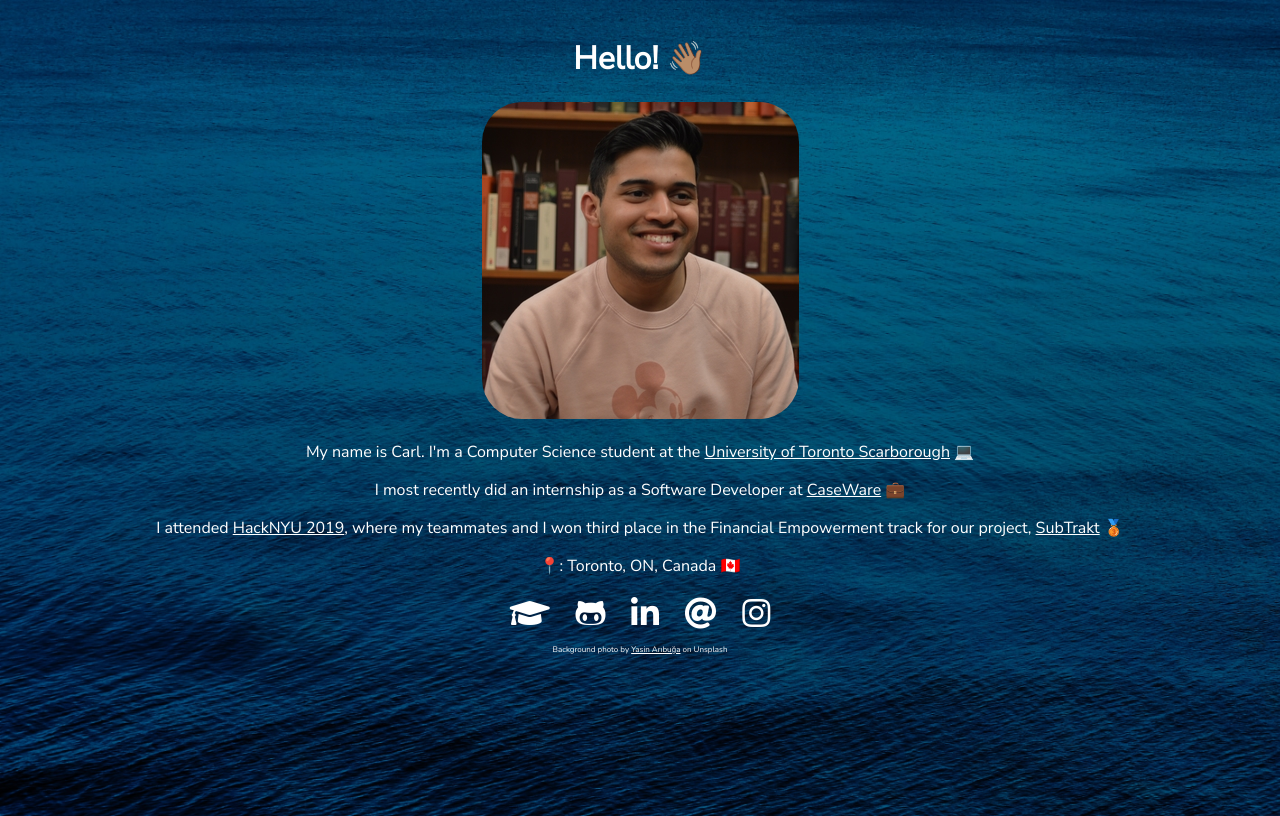
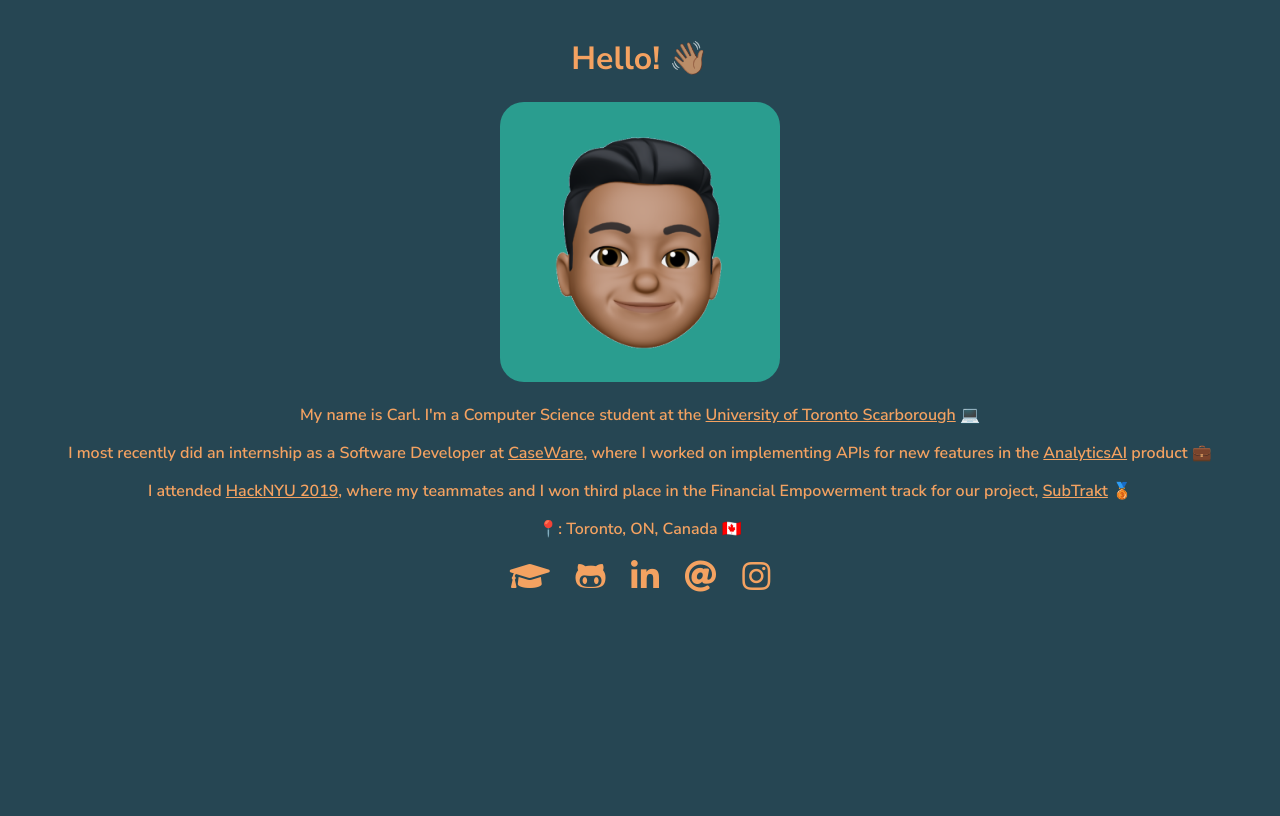
Before and after one commit to carlalvares/carlalvares.github.io, a plain HTML site: page index.html in a window 1280 px wide. Drawn offline with Linux system fonts and the light colour scheme.

Commit message:
Update colour palette, replace profile picture with Memoji

```diff
--- a/css/index.css
+++ b/css/index.css
@@ -1,8 +1,7 @@
 /* General styling */
 body {
-    background-image: url("../images/background.jpg");
-    background-size: cover;
-    color: white;
+    background-color: #264653;
+    color: #f4a261;
     text-align: center;
     min-height: 100vh;
 }
@@ -17,12 +16,15 @@ body {
 
 /* Links */
 a {
-    color: white;
+    color: #f4a261;
 }
 
 /* Headshot image (rounded edges) */
 #headshot {
-    border-radius: 5vh;
+    height: 35vh;
+    width: 35vh;
+    background-color: #2a9d8f;
+    border-radius: 3vh;
 }
 
 /* Container storing link buttons */
@@ -39,17 +41,8 @@ a {
     margin-right: 1vw;
 }
 
-/* Footer */
-footer {
-    font-size: 0.5rem;
-}
-
 /* Styling for small screens */
 @media (max-width: 500px) {
-    #headshot {
-        width: 90vw;
-    }
-
     .link-button {
         margin-left: 2.5vw;
         margin-right: 2.5vw;
--- a/index.html
+++ b/index.html
@@ -12,7 +12,7 @@
     <link rel="icon" type="image/png" href="images/favicon-16x16.png" sizes="16x16" />
 
     <!-- Google Fonts (Nunito Sans) -->
-    <link href="https://fonts.googleapis.com/css?family=Nunito+Sans&display=swap" rel="stylesheet">
+    <link href="https://fonts.googleapis.com/css2?family=Nunito+Sans:wght@600;700&display=swap" rel="stylesheet">
 
     <!-- FontAwesome Icons -->
     <link href="https://use.fontawesome.com/releases/v5.0.2/css/all.css" rel="stylesheet">
@@ -28,12 +28,13 @@
       </header>
 
       <div id="headshot-container" class="content-item">
-        <img id="headshot" src="images/me.jpg" alt="Me!">
+        <img id="headshot" src="images/memoji.png" alt="Me!">
       </div>
 
       <div id="description" class="content-item">
         <p>My name is Carl. I'm a Computer Science student at the <a href="https://www.utsc.utoronto.ca/home/">University of Toronto Scarborough</a> 💻</p>
-        <p>I most recently did an internship as a Software Developer at <a href="https://www.casewarecloud.com/">CaseWare</a></a> 💼</p>
+        <p>I most recently did an internship as a Software Developer at <a href="https://www.casewarecloud.com/">CaseWare</a>,
+        where I worked on implementing APIs for new features in the <a href="https://www.caseware.com/us/analyticsai">AnalyticsAI</a> product 💼</p>
         <p>I attended <a href="https://hacknyu.org/">HackNYU 2019</a>, where my teammates and I won third place in the Financial Empowerment track for our project, <a href="https://devpost.com/software/subtrakt">SubTrakt</a> 🥉</p>
         <p>📍: Toronto, ON, Canada 🇨🇦</p>
       </div>
@@ -59,10 +60,6 @@
           <i class="fab fa-instagram"></i>
         </a>
       </div>
-
-      <footer class="content-item">
-        <p>Background photo by <a href="https://unsplash.com/@aribuga">Yasin Arıbuğa</a> on Unsplash</p>
-      </footer>
     </div>
   </body>
 </html>
```
Also changed, not shown: images/background.jpg (deleted), images/favicon-16x16.png, images/favicon-32x32.png, images/me.jpg (deleted), images/memoji.png (added).
